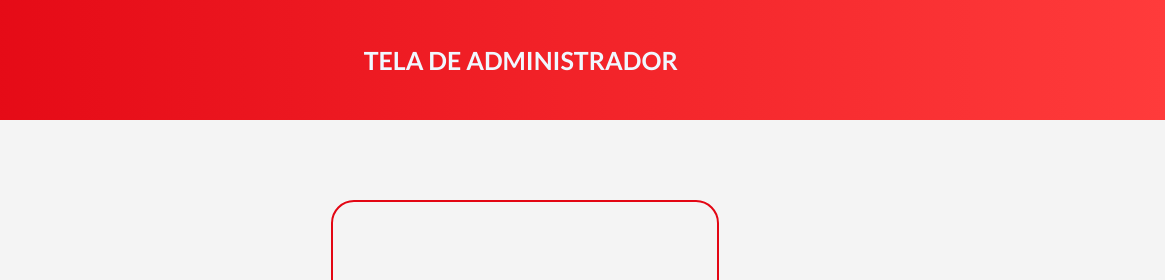
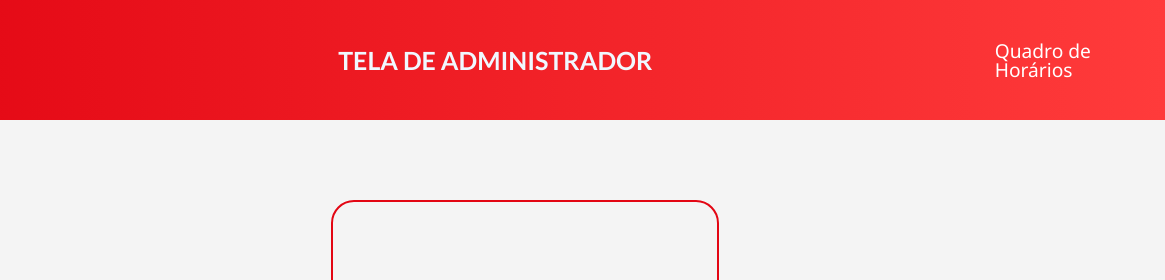
Before and after one commit to xandymagnus/gerenciador_sala, a website: page front-end/html/adminView.html in a window 1280 px wide. Shown: the top 280 px of the page, 115-1280 px from the left. Drawn offline with Linux system fonts and the light colour scheme; no server answers; a web font is replaced by a local one.

Commit message:
adicionando ancora para tela inicial de exibição

```diff
--- a/front-end/css/adminView.css
+++ b/front-end/css/adminView.css
@@ -19,6 +19,7 @@
 .logo{
     width: 100%;
     display: flex;
+    align-items: center;
 }
 
 header img{
@@ -36,6 +37,17 @@
     color: aliceblue;
     height: 15vh;
     font-family: "Lato", sans-serif;
+}
+
+.anchor-index {
+    font-size: 1.2rem;
+    display: inline-block;
+    color: #ffff;
+    text-decoration: none;
+}
+
+.anchor-index:hover {
+    color: #000;
 }
 
 .container_acoes{
--- a/front-end/html/adminView.html
+++ b/front-end/html/adminView.html
@@ -19,6 +19,7 @@
         <div class="logo">
             <img src="../imagens/logo_css_branca.png" alt="logo">
             <h1 class="titulo">TELA DE ADMINISTRADOR</h1>
+            <a href="index.html" class="anchor-index">Quadro de Horários</a>
         </div>
     </header>
 
```
